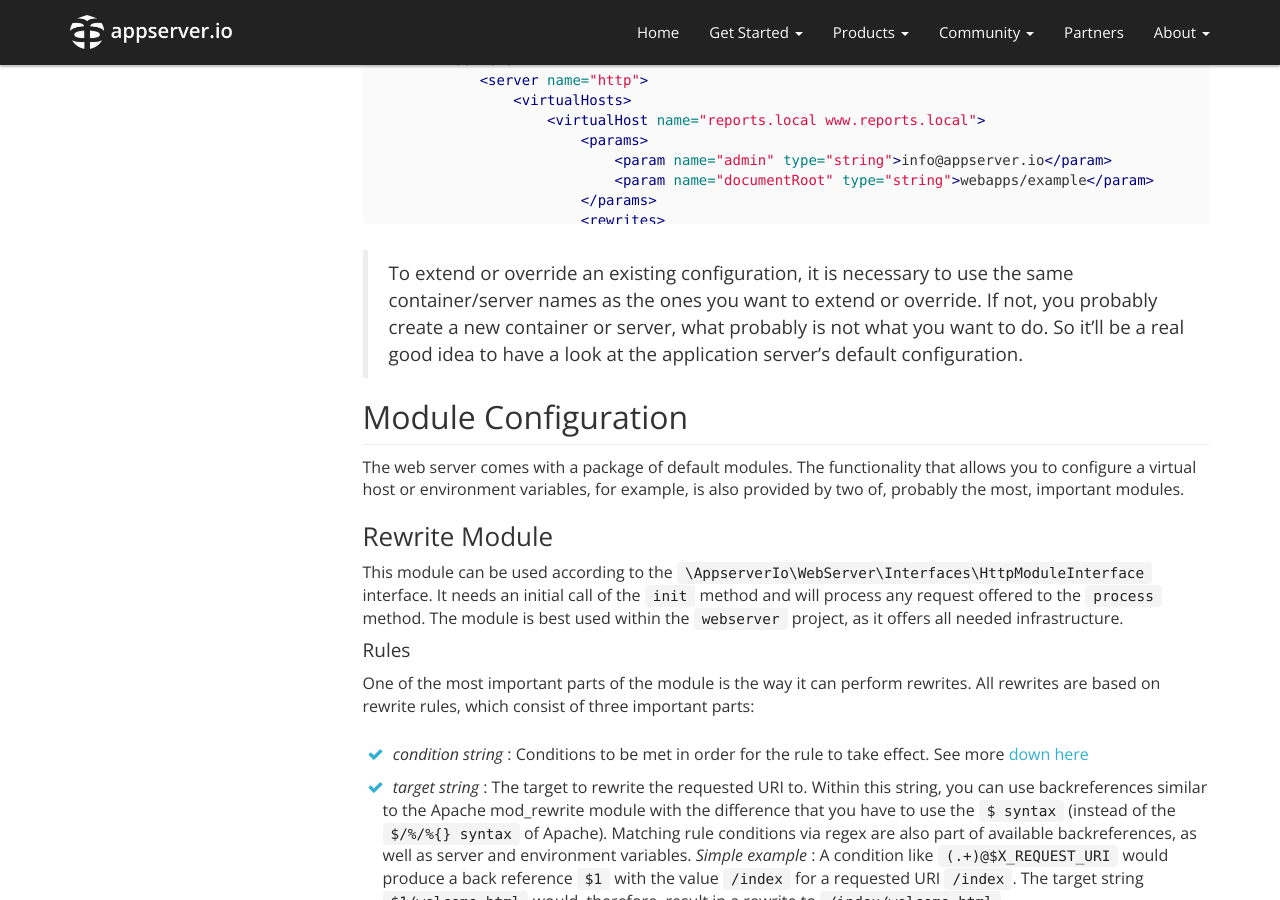
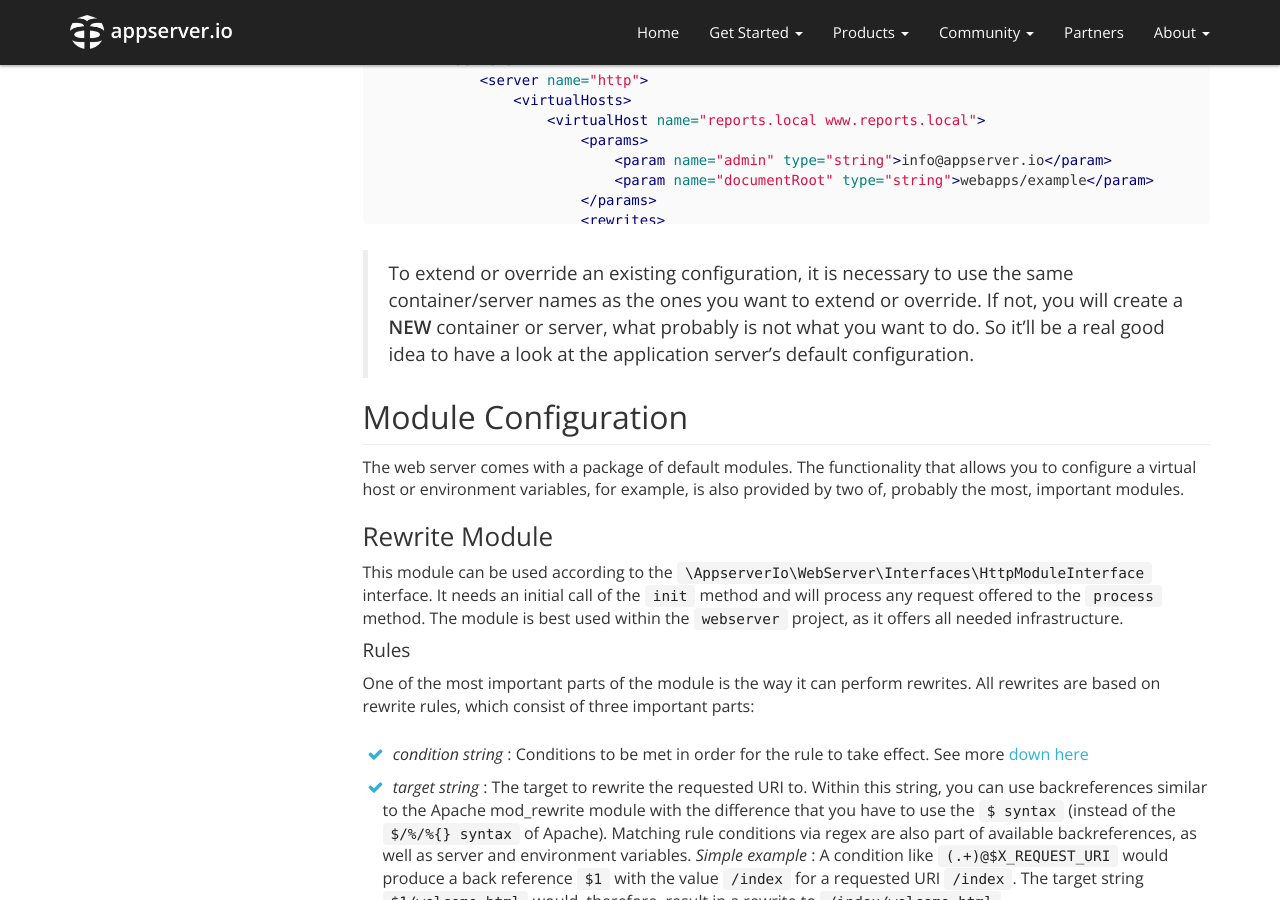
Before and after one commit to appserver-io/appserver, a Jekyll site: the page built from _docs_1_1/configuration.md, in a window 1280 px wide and 900 px high, scrolled down 4831 px. Built offline with Jekyll 4.4.1, drawn with Linux system fonts in a browser that asks for light colours; nearby versions of some CDN libraries; library files that are not in the unit come from our copies; Markdown is read by kramdown in place of the engine named in the settings.

Commit message:
Minor documentation corrections

````diff
--- a/_docs_1_1/configuration.md
+++ b/_docs_1_1/configuration.md
@@ -499,7 +499,7 @@ file would look like this.
 ```
 
 > To extend or override an existing configuration, it is necessary to use the same container/server names as the ones
-> you want to extend or override. If not, you probably create a new container or server, what probably is not what you
+> you want to extend or override. If not, you will create a **NEW** container or server, what probably is not what you
 > want to do. So it'll be a real good idea to have a look at the application server's default configuration.
 
 ## Module Configuration
````
